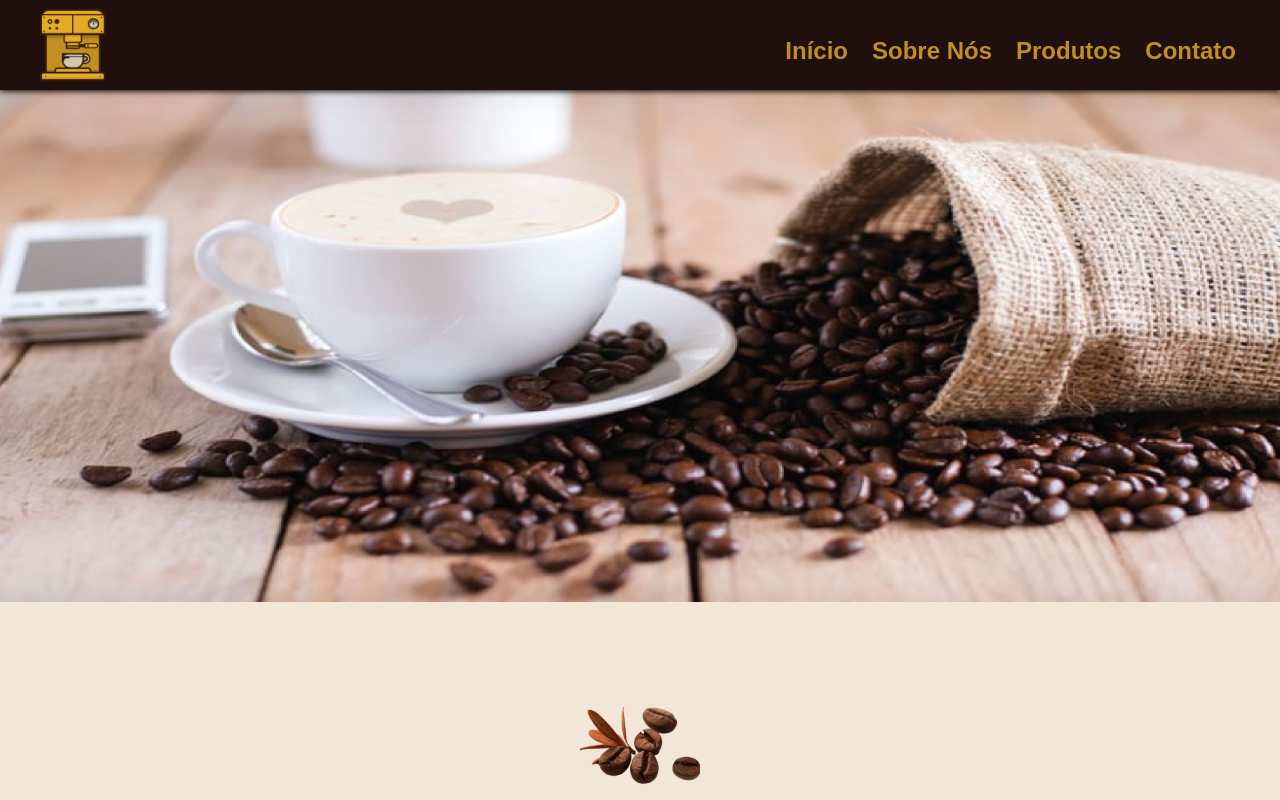
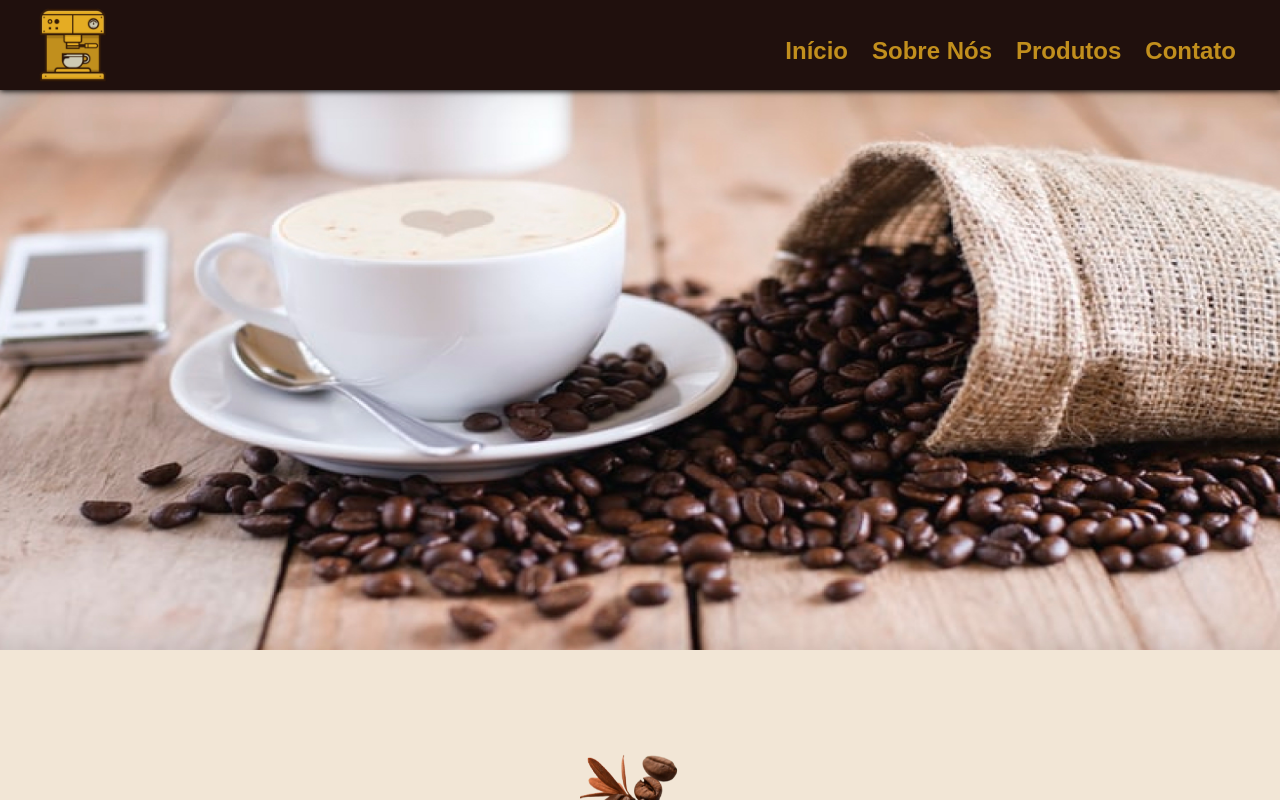
Before and after one commit to thaiis-souto7/VinhoDaArabia.io, a React (Create React App) app: page / in a window 1280 px wide. Shown: the top 800 px of the page. Built offline with nearby package versions, Linux system fonts and the light colour scheme; a web font is replaced by a local one.

Commit message:
Height in .containerBanner

```diff
--- a/src/App.css
+++ b/src/App.css
@@ -93,7 +93,7 @@ html {
 
 .containerBanner img {
   width: 100%;
-  height: 64vh;
+  height: 70vh;
 
   margin: 0;
 }
```
